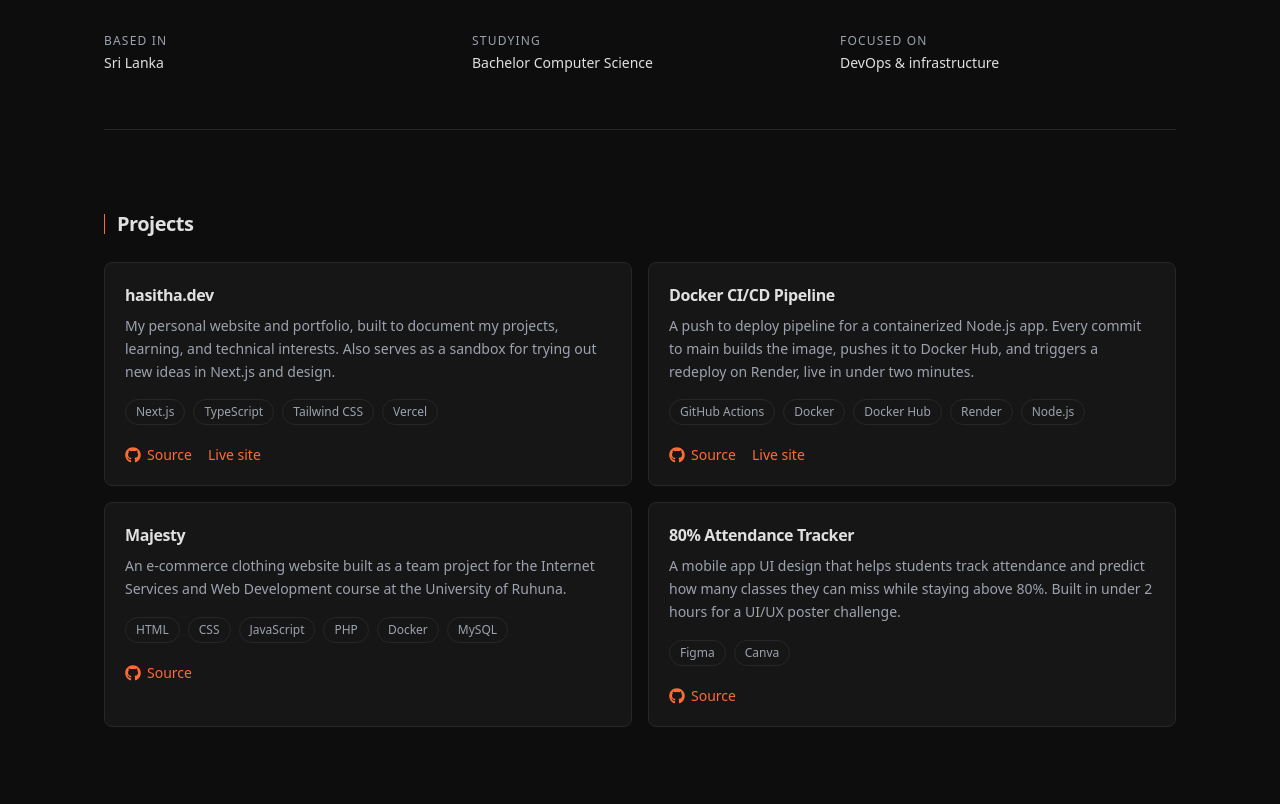
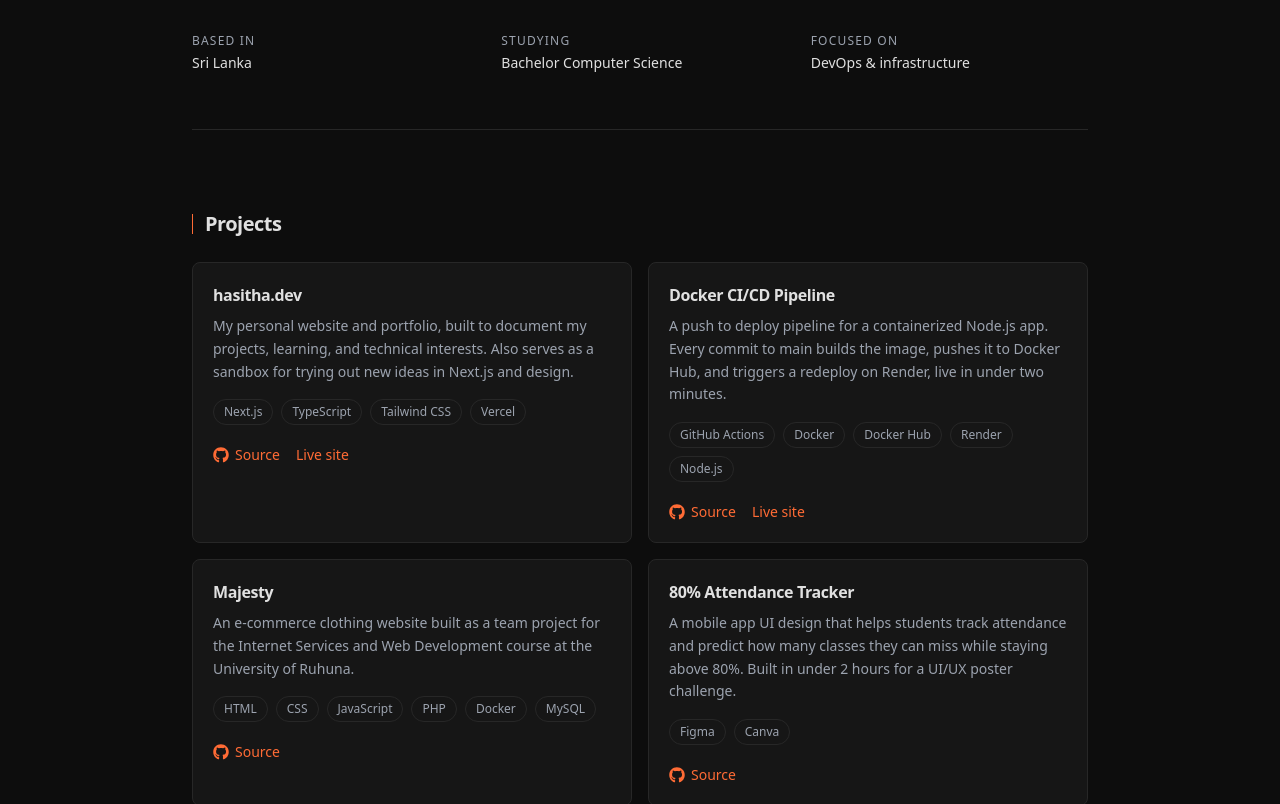
Before and after one commit to hasithaea/hasitha-dev, a Next.js app: page / in a window 1280 px wide. Shown: the part 1122-1926 px from the top of the page. Built offline with nearby package versions, Linux system fonts and the light colour scheme; no server answers.

Commit message:
feat: add site width option to PageShell (#60)

```diff
--- a/components/PageShell.tsx
+++ b/components/PageShell.tsx
@@ -1,14 +1,28 @@
 export default function PageShell({
   children,
   footer,
+  width = "narrow",
 }: {
   children: React.ReactNode;
   footer?: React.ReactNode;
+  width?: "narrow" | "site";
 }) {
+  const site = width === "site";
+
   return (
     <main className="min-h-screen bg-bg-primary text-text-primary relative flex flex-col">
-      <div className="relative z-10 flex flex-1 flex-col">
-        <div className="container-site flex flex-1 flex-col">{children}</div>
+      <div
+        className={`relative z-10 flex flex-1 flex-col ${site ? "" : "items-center px-6"}`}
+      >
+        <div
+          className={
+            site
+              ? "container-site flex flex-1 flex-col"
+              : "w-full max-w-4xl flex flex-1 flex-col"
+          }
+        >
+          {children}
+        </div>
       </div>
       {footer && <div className="relative z-10 mt-auto">{footer}</div>}
     </main>
```
